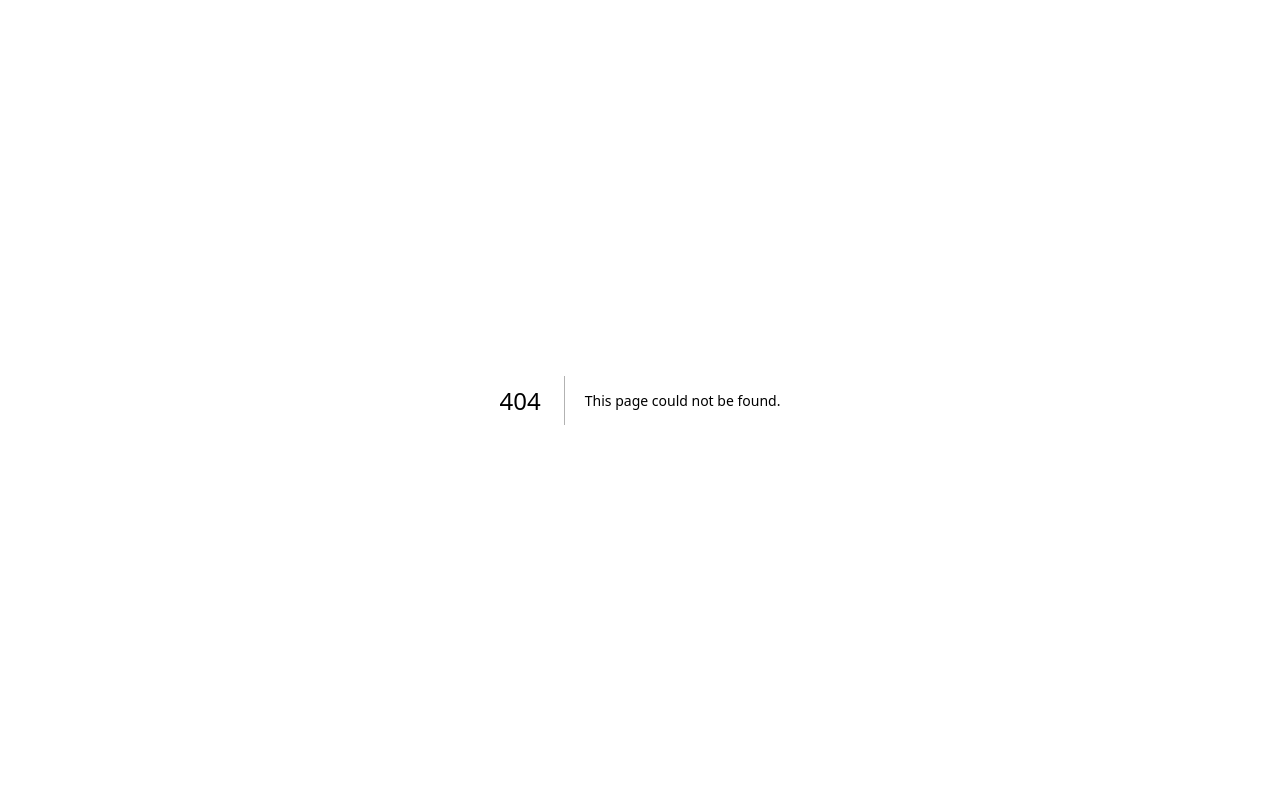
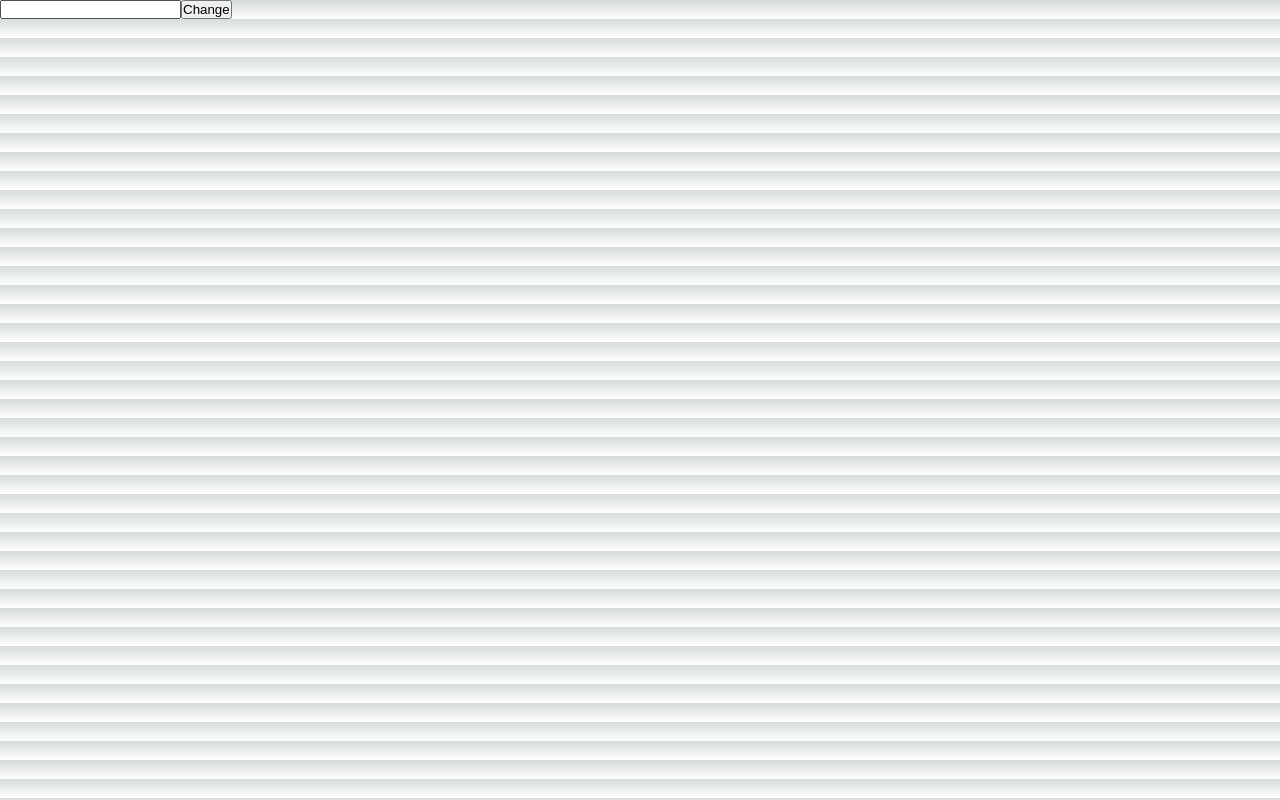
Before and after one commit to Aluonam/pt_august_2024, a Next.js app: page /component/ArrMethods/ExArrMethods in a window 1280 px wide. Before the commit this address had no page. Built offline with nearby package versions, Linux system fonts and the light colour scheme.

Commit message:
feat: new component arrMethods

```diff
--- /dev/null
+++ b/pages/component/ArrMethods/ExArrMethods.jsx
@@ -0,0 +1,16 @@
+import React from 'react'
+
+const ExArrMethods = () => {
+
+
+
+
+  return (
+    <div>
+      <input></input>
+      <button>Change</button>
+    </div>
+  )
+}
+
+export default ExArrMethods
--- a/pages/index.tsx
+++ b/pages/index.tsx
@@ -8,6 +8,7 @@ import { QueryClientProvider } from "@tanstack/react-query";
 import queryClient from "./api/queryClient";
 import UserList from "./component/Todos/UserList";
 import VocalCounter from "./component/VocalCounter/VocalCounter";
+import ExArrMethods from './component/ArrMethods/ExArrMethods';
 
 
 export default function Home() {
@@ -27,6 +28,9 @@ export default function Home() {
             <ApiCall3></ApiCall3>
           </div>
           <div>
+            <ExArrMethods></ExArrMethods>
+          </div>
+          <div>
             <InputUpperCase></InputUpperCase>
             <br></br>
             <VocalCounter></VocalCounter>
```
